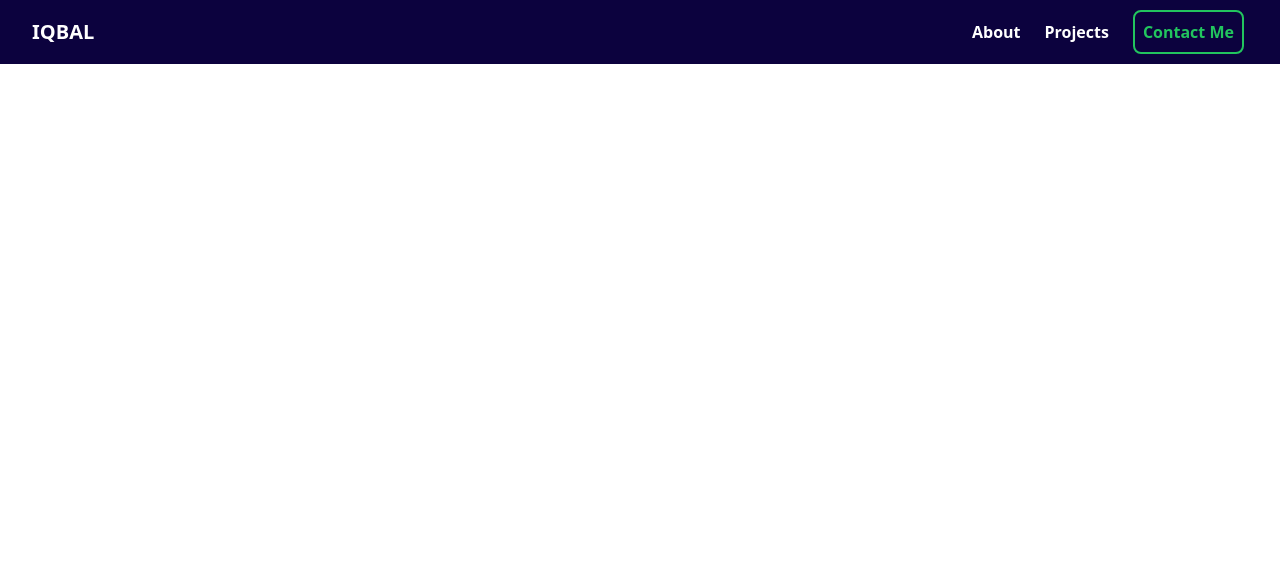
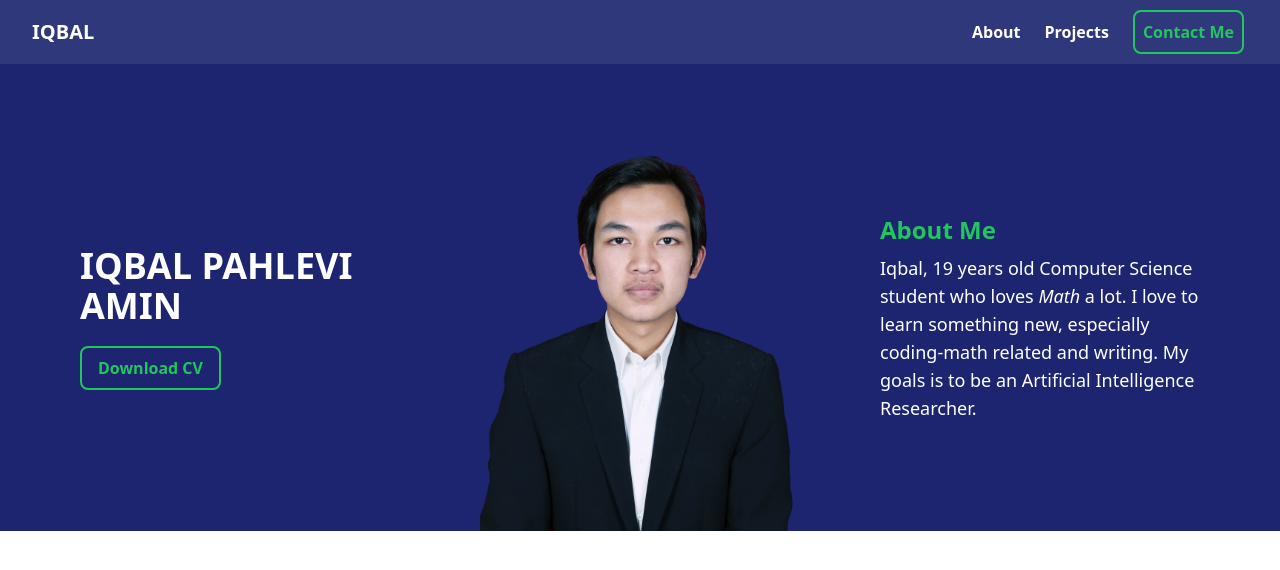
Before and after one commit to iqbalpa/profile-website, a React (Create React App) app: page / in a window 1280 px wide. Shown: the top 570 px of the page. Built offline with nearby package versions, Linux system fonts and the light colour scheme.

Commit message:
created the Hero

```diff
--- a/src/App.js
+++ b/src/App.js
@@ -1,9 +1,11 @@
 import Header from "./components/Header/Header"
+import Hero from "./components/Hero/Hero"
 
 export default function App() {
   return (
     <>
       <Header />
+      <Hero />
     </>
   )
 }
--- a/src/components/Header/Header.js
+++ b/src/components/Header/Header.js
@@ -2,7 +2,7 @@ import React from "react";
 
 const Header = () => {
     return (
-        <header className="h-16 flex flex-row justify-between items-center bg-Sapphire text-white">
+        <header className="h-16 flex flex-row justify-between items-center bg-ResolutionBlue text-white">
             <a href="#" className="ml-8 text-xl font-extrabold">IQBAL</a>
 
             {/* <div className="flex flex-row">
@@ -17,7 +17,7 @@ const Header = () => {
             <div className="flex flex-row items-center pr-6 text-md font-semibold">
                 <a href="#" className="m-3 hover:text-green-500">About</a>
                 <a href="#" className="m-3 hover:text-green-500">Projects</a>
-                <button className="m-3 p-2 rounded-lg border-2 border-green-500 hover:bg-green-500 text-green-500 hover:text-Sapphire">Contact Me</button>
+                <button className="m-3 p-2 rounded-lg border-2 border-green-500 duration-300 hover:bg-green-500 text-green-500 hover:text-ResolutionBlue">Contact Me</button>
             </div>
         </header>
     );
--- a/src/components/Hero/Hero.js
+++ b/src/components/Hero/Hero.js
@@ -0,0 +1,19 @@
+import React from "react";
+
+const Hero = () => {
+    return (
+        <main className="bg-MidnightBlue text-white flex flex-row items-center justify-evenly pt-10">
+            <div className="w-80">
+                <p className="text-4xl font-bold mb-5">IQBAL PAHLEVI AMIN</p>
+                <button href="#" className="px-4 py-2 font-bold rounded-lg border-2 border-green-500 duration-300 hover:bg-green-500 text-green-500 hover:text-ResolutionBlue">Download CV</button>
+            </div>
+            <img src="/foto.png" alt="iqbal" className="w-80"/>
+            <div className="w-80">
+                <p className="text-2xl font-bold text-green-500 mb-2">About Me</p>
+                <p className="text-lg">Iqbal, 19 years old Computer Science student who loves <span className="italic">Math</span> a lot. I love to learn something new, especially coding-math related and writing. My goals is to be an Artificial Intelligence Researcher.</p>
+            </div>
+        </main>
+    )
+}
+
+export default Hero;
```
Also changed, not shown: public/foto.png (added).
